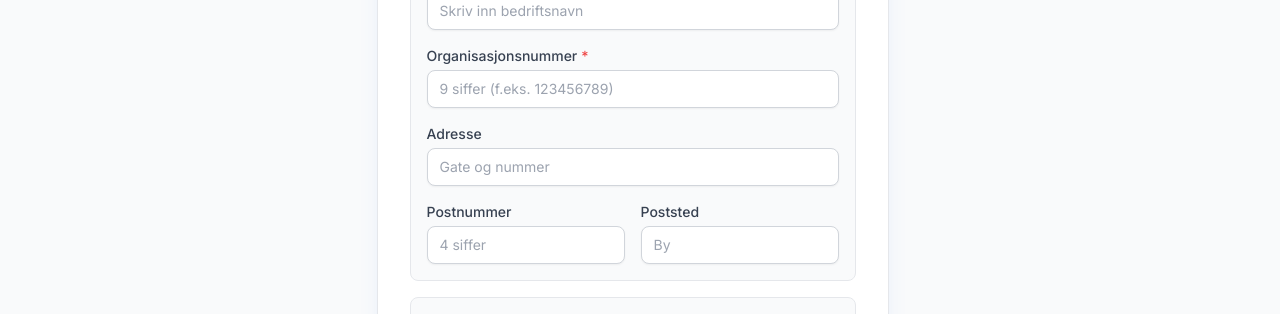
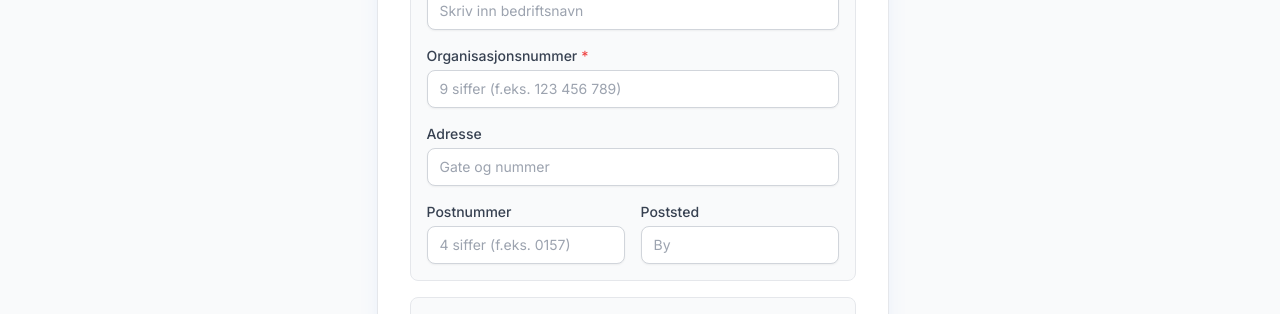
Before and after one commit to kimmartinsen/learning-portal, a Next.js app: page /signup in a window 1280 px wide. Shown: the part 338-652 px from the top of the page. Built offline with nearby package versions, Linux system fonts and the light colour scheme; no server answers.

Commit message:
Update page.tsx

```diff
--- a/app/(auth)/signup/page.tsx
+++ b/app/(auth)/signup/page.tsx
@@ -43,14 +43,18 @@ export default function SignupPage() {
       return
     }
 
+    // Remove spaces from org number and postal code before validation
+    const cleanOrgNumber = formData.orgNumber.replace(/\s/g, '')
+    const cleanPostalCode = formData.postalCode.replace(/\s/g, '')
+
     // Validate organisasjonsnummer (9 digits)
-    if (formData.orgNumber && !/^\d{9}$/.test(formData.orgNumber)) {
+    if (cleanOrgNumber && !/^\d{9}$/.test(cleanOrgNumber)) {
       toast.error('Organisasjonsnummer må være 9 siffer')
       return
     }
 
     // Validate postnummer (4 digits)
-    if (formData.postalCode && !/^\d{4}$/.test(formData.postalCode)) {
+    if (cleanPostalCode && !/^\d{4}$/.test(cleanPostalCode)) {
       toast.error('Postnummer må være 4 siffer')
       return
     }
@@ -73,14 +77,14 @@ export default function SignupPage() {
       if (authError) throw authError
       if (!authData.user) throw new Error('Kunne ikke opprette bruker')
 
-      // 2. Create company
+      // 2. Create company (store without spaces)
       const { data: companyData, error: companyError } = await supabase
         .from('companies')
         .insert([{
           name: formData.companyName,
-          org_number: formData.orgNumber || null,
+          org_number: cleanOrgNumber || null,
           address: formData.address || null,
-          postal_code: formData.postalCode || null,
+          postal_code: cleanPostalCode || null,
           city: formData.city || null,
           badge_system_enabled: true,
         }])
@@ -157,8 +161,8 @@ export default function SignupPage() {
             required
             value={formData.orgNumber}
             onChange={handleChange}
-            placeholder="9 siffer (f.eks. 123456789)"
-            maxLength={9}
+            placeholder="9 siffer (f.eks. 123 456 789)"
+            maxLength={11}
           />
 
           <Input
@@ -177,8 +181,8 @@ export default function SignupPage() {
               type="text"
               value={formData.postalCode}
               onChange={handleChange}
-              placeholder="4 siffer"
-              maxLength={4}
+              placeholder="4 siffer (f.eks. 0157)"
+              maxLength={5}
             />
 
             <Input
```
